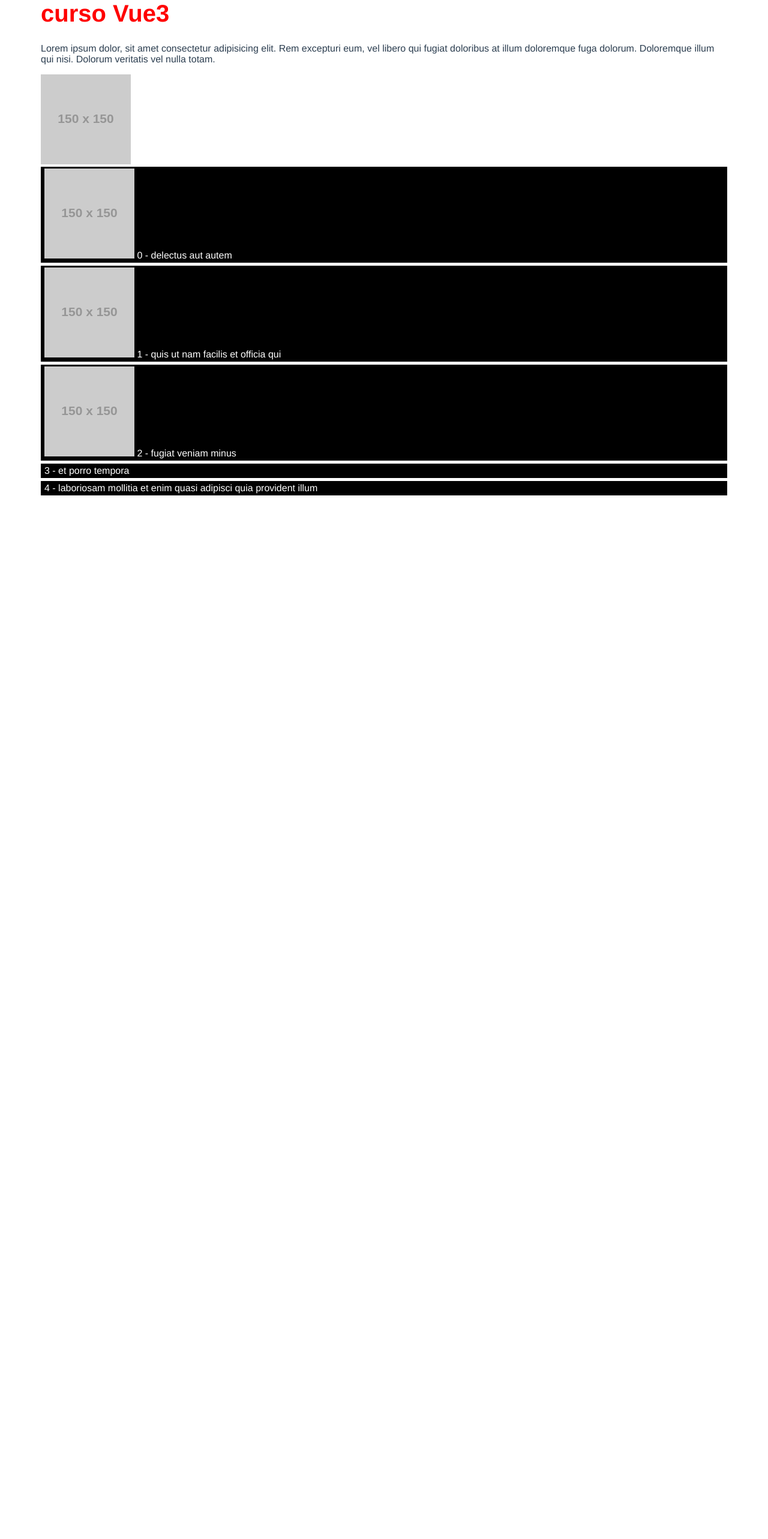
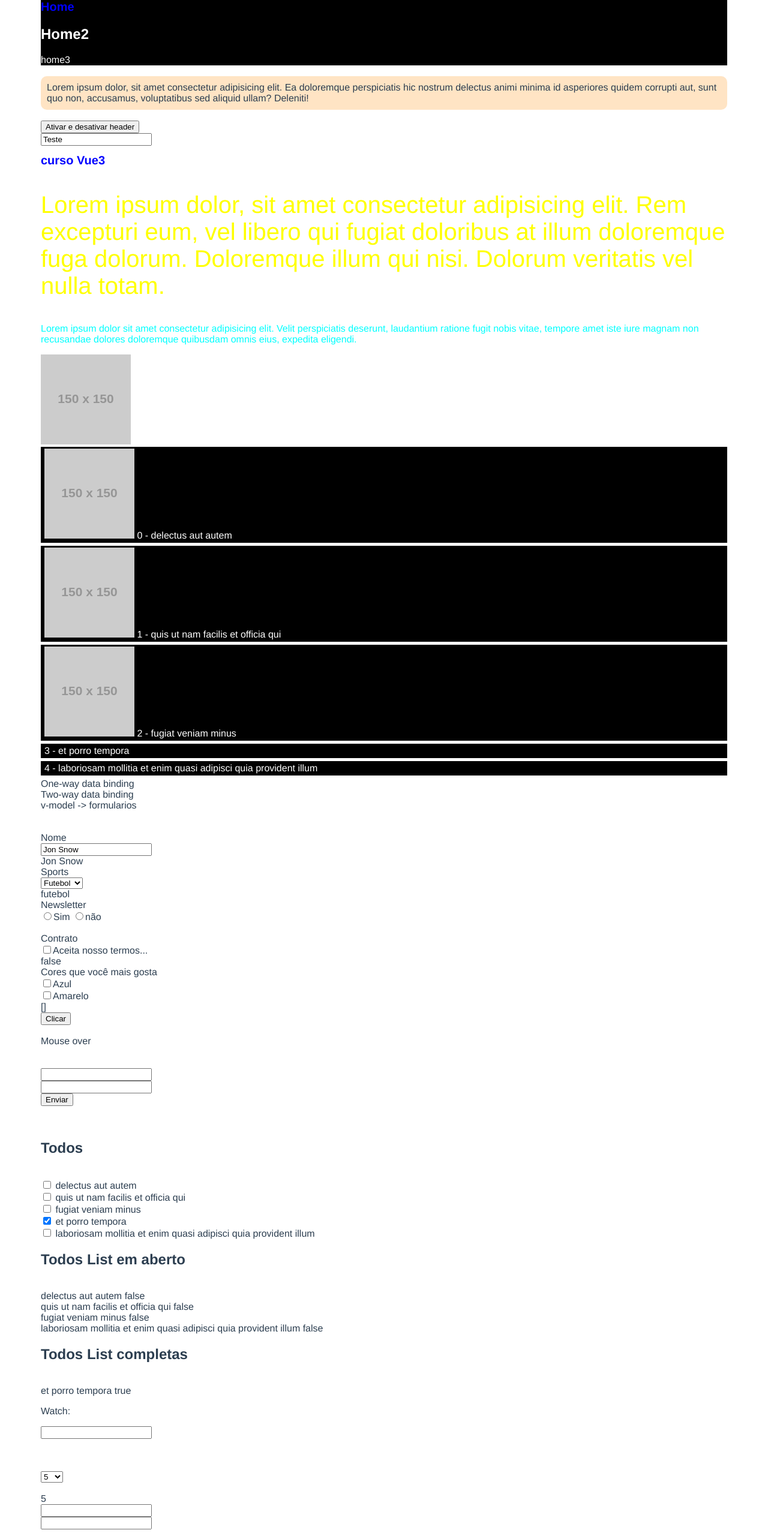
Before and after one commit to AlessandroPedroso/app, a Vue app: page / in a window 1280 px wide. Shown: the part 60-2626 px from the top of the page at 60% size. Before the commit the page ends 946 px from the top, so only its background shows below. Built offline with nearby package versions, Linux system fonts and the light colour scheme.

Commit message:
Enviando dados para o componente filho (props)

```diff
--- a/src/App.vue
+++ b/src/App.vue
@@ -8,37 +8,175 @@
   <div v-else-if="accessLevel === 'marketing'"> UsuárioMarketing</div>
   <div v-else-if="accessLevel === 'user'"> Usuário User</div> -->
   <div>
+    <TheHeader v-if="showHeader">
 
+      <template v-slot:title>Home</template>
+      <template v-slot:description>Home2</template>
+      home3
+
+    </TheHeader>
+    <br>
+    <BaseCard/>
+    <br>
+  <button @click="showHeader=!showHeader">Ativar e desativar header</button>
+  <br>
+  <input v-model="newName" type="text">
+  <br>
     <h1 :class="{ 'title': true, 'title-home': isHome }">
       curso Vue3
     </h1>
 
-    <p>Lorem ipsum dolor, sit amet consectetur adipisicing elit. Rem excepturi eum, vel libero qui fugiat doloribus at
+    <p :class="pClass">Lorem ipsum dolor, sit amet consectetur adipisicing elit. Rem excepturi eum, vel libero qui
+      fugiat doloribus at
       illum doloremque fuga dolorum. Doloremque illum qui nisi. Dolorum veritatis vel nulla totam.</p>
+
+    <p :style="styleClass">Lorem ipsum dolor sit amet consectetur adipisicing elit. Velit perspiciatis deserunt,
+      laudantium ratione fugit nobis vitae, tempore amet iste iure magnam non recusandae dolores doloremque quibusdam
+      omnis eius, expedita eligendi.</p>
 
     <img v-bind:src="imgSrc" v-bind:alt="imgAlt">
 
-    <div class="todos-item" v-for="(obj, index) in todos" v-bind:key="index">
+    <div class="todos-item" v-for="(obj, index) in todos" :key="index">
       <img v-if="obj.imgSrc1" :src="obj.imgSrc1" v-bind:alt="obj.altName">
       {{ index }} - {{ obj.title }}
     </div>
   </div>
 
+  <div>
+    One-way data binding <br />
+    Two-way data binding<br />
+    v-model -> formularios
+  </div>
+
+  <br />
+  <br />
+
+  <div>
+    <label for="">Nome</label><br>
+    <input v-model="nome" type="text" value="Jon Snow"><br>
+    {{ nome }}
+  </div>
+  <label for="">Sports</label><br>
+  <select name="" id="" v-model="sports">
+    <option value="">Escolha</option>
+    <option value="futebol">Futebol</option>
+    <option value="skate">Skate</option>
+    <option value="tenis">Tenis</option>
+  </select><br>
+  {{ sports }}
+
+  <div>
+    <label for="">Newsletter</label><br>
+    <input v-model="newsletter" type="radio" value="sim">Sim
+    <input v-model="newsletter" type="radio" value="nao">não
+    <br>
+    {{ newsletter }}
+    <br>
+    <label for="">Contrato</label><br>
+    <input v-model="contract" type="checkbox">Aceita nosso termos...
+    <br>
+    {{ contract }}
+    <br>
+    <label for="">Cores que você mais gosta</label><br>
+    <input v-model="colors" type="checkbox" value="azul">Azul
+    <br>
+    <input v-model="colors" type="checkbox" value="amarelo">Amarelo
+    <br>
+    {{ colors }}
+
+    <div>
+      <button @click="clicando">Clicar</button>
+    </div>
+    <br>
+
+    <div @mouseover="onMouseOver" @mouseout="onMouseOut()">
+      Mouse over
+    </div>
+    <br><br>
+    <form action="https://www.google.com.br" @submit.prevent="onSubmit">
+      <input type="text" @keyup="onKeyUp"><br>
+      <input type="text" @keypress="onKeyPress"><br>
+      <button type="submit">Enviar</button>
+    </form>
+
+  </div>
+
+  <div>
+    {{ fulName }}<br>
+    <br>
+    <h2>Todos</h2>
+    <br>
+    <div v-for="(todo, index) in todos" :key="index">
+
+      <input v-model="todo.completed" type="checkbox">
+      {{ todo.title }}
+
+    </div>
+    <h2>Todos List em aberto</h2><br>
+    <div v-for="(todo, index) in uncompletedTodos" :key="index">
+      {{ todo.title }} <span>{{ todo.completed }}</span>
+    </div>
+  </div>
+
+  <h2>Todos List completas</h2>
+  <br>
+  <div v-for="(todo, index) in completedTodos" :key="index">
+    {{ todo.title }} <span>{{ todo.completed }}</span>
+  </div>
+
+  <div>
+    <p>Watch:</p>
+    <input v-model="nameWatch" type="text" name="" id=""><br>
+    {{ nameWatch }}
+  </div>
+
+  <br><br><br>
+
+  <select v-model="pageCount" name="" id="">
+    <option value="5">5</option>
+    <option value="10">10</option>
+    <option value="15">15</option>
+  </select>
+  <br>
+  <br>
+  {{ pageCount }}
+  <br>
+  <input v-model="user.first_name" type="text"><br>
+  <input v-model="user.last_name" type="text"><br>
+  {{ user.first_name }}{{ user.last_name }}
 
 </template>
 
 <script>
+import BaseCard from './components/BaseCard.vue';
+import TheHeader from './components/TheHeader.vue';
 
 
 
 export default {
   name: 'App',
+  components:{TheHeader,BaseCard},
 
   data() {
     return {
+      user: {
+        first_name: '',
+        last_name: '',
+        showHeader:true
+      },
+      nameWatch:'',
+      newName: 'Teste',
+      pageCount:5,
+      contract: false,
+      colors: [],
+      newsletter: '',
+      nome: 'Jon Snow',
       classVar: 'title',
-      isHome: true,
+      sports: 'futebol',
+      isHome: false,
       showHeader: true,
+      pClass: ['text', 'title-home'],
+      styleClass: { 'color': 'aqua' },
       firstName: 'Alessandro',
       lastName: 'Schuquel Pedroso',
       showName: false,
@@ -84,6 +222,109 @@ export default {
         }
       ]
     }
+  },
+  methods: {
+    clicando($evt) {
+      console.log('Clicou', $evt)
+    },
+    onMouseOver($evt) {
+      console.log('mouse over', $evt)
+    },
+    onMouseOut($evt) {
+      console.log('mouse out', $evt)
+    },
+    onSubmit($evt) {
+      console.log('submit', $evt)
+    },
+    onKeyUp($evt) {
+
+      console.log('onKeyUp', $evt)
+
+    },
+    onKeyPress($evt) {
+
+      console.log('onKeyPress', $evt.key)
+
+    },
+
+    saveUserName(){
+      console.log('Ajax')
+        console.log(this.nameWatch);
+    },
+    changePage(){
+      console.log('Ajax ChangePage')
+    },
+
+  },
+  // HOOKS
+  // beforeUpdate(){
+  //   console.log('beforeUpdate',this.newName)
+  // },
+  // updated(){
+
+  //   console.log('update',this.newName)
+  // },
+  // beforeCreate(){
+
+  //   console.log('beforeCreate')
+  //   console.log('Estado:',this.newName)
+  //   console.log('DOM:', this.$el)
+  // },
+  // created(){
+
+  //   console.log('created')
+  //   console.log('Estado:',this.newName)
+  //   console.log('DOM:', this.$el)
+
+
+  // },
+
+  // beforeMount(){
+
+  //   console.log('beforeMount')
+  //   console.log('Estado:',this.newName)
+  //   console.log('DOM:', this.$el)
+
+
+  // },
+  // mounted(){
+
+  //   console.log('mounted')
+  //   console.log('Estado:',this.newName)
+  //   console.log('DOM:', this.$el)
+
+
+  // },
+  watch: {
+    nameWatch(vl){
+        if(vl.length >=3){
+          this.saveUserName()
+        }
+    },
+    pageCount(){
+      this.changePage();
+    },
+    user:{
+      handler(){
+
+        console.log('User alterado')
+      },
+      deep:true
+    }
+  },
+
+  computed: {
+    fulName() {
+      return `${this.user.first_name} ${this.user.last_name}`
+    },
+
+    uncompletedTodos() {
+      return this.todos.filter(todo => !todo.completed);
+    },
+    completedTodos() {
+      return this.todos.filter(todo => todo.completed);
+
+    }
   }
 }
 </script>
@@ -97,6 +338,10 @@ export default {
 .title-home {
   font-size: 40px;
   color: red;
+}
+
+.text {
+  color: yellow;
 }
 
 .todos-item {
--- /dev/null
+++ b/src/assets/css/style.css
@@ -0,0 +1,5 @@
+/* .card{
+    background: bisque;
+    padding: 10px;
+    border-radius: 10px;
+} */
--- /dev/null
+++ b/src/components/BaseCard.vue
@@ -0,0 +1,14 @@
+<template>
+    <div class="card">
+        Lorem ipsum dolor, sit amet consectetur adipisicing elit. Ea doloremque perspiciatis hic nostrum delectus animi
+        minima id asperiores quidem corrupti aut, sunt quo non, accusamus, voluptatibus sed aliquid ullam? Deleniti!
+    </div>
+</template>
+
+<style scoped>
+.card{
+    background: bisque;
+    padding: 10px;
+    border-radius: 10px;
+}
+</style>
--- a/src/components/TheHeader.vue
+++ b/src/components/TheHeader.vue
@@ -1,12 +1,46 @@
 <template>
     <header class="header">
-        Header
+
+      <h1 v-if="$slots.title" class="title">
+        <slot name="title"/>
+      </h1>
+
+      <h2 v-if="$slots.description" class="description">
+        <slot name="description" />
+      </h2>
+
+      <slot />
     </header>
 </template>
 
 <script>
 export default {
-    name: 'TheHeader'
+    name: 'TheHeader',
+
+    mounted(){
+      //  window.addEventListener('resize',this.resize)
+      console.log(this.$slots)
+       console.log('mounted:Montou')
+    },
+
+    beforeUnmount(){
+    //Destruir as nossas libs
+    //Eventos
+    //Listeners
+    window.removeEventListener('resize',this.resize)
+    console.log('beforeUnmount')
+
+  },
+  unmounted(){
+
+    console.log('unmounted')
+  },
+
+  methods:{
+    resize($evt){
+        console.log($evt)
+    }
+  }
 }
 </script>
 
--- a/src/main.js
+++ b/src/main.js
@@ -1,4 +1,5 @@
 import { createApp } from 'vue'
 import App from './App.vue'
+import "./assets/css/style.css"
 
 createApp(App).mount('#app')
```
